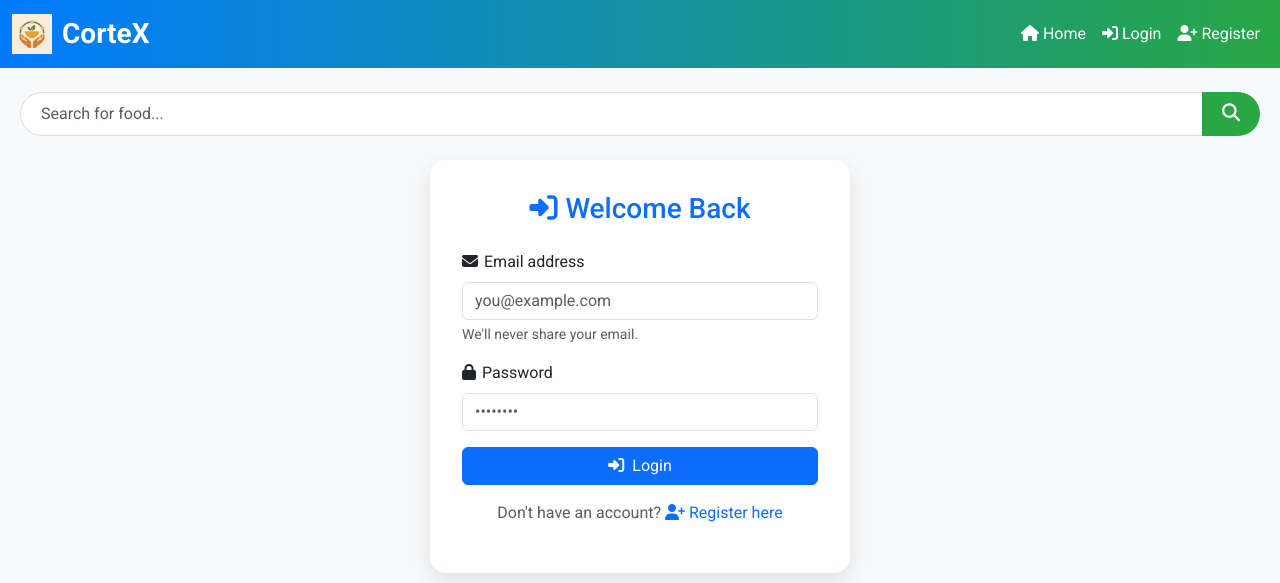
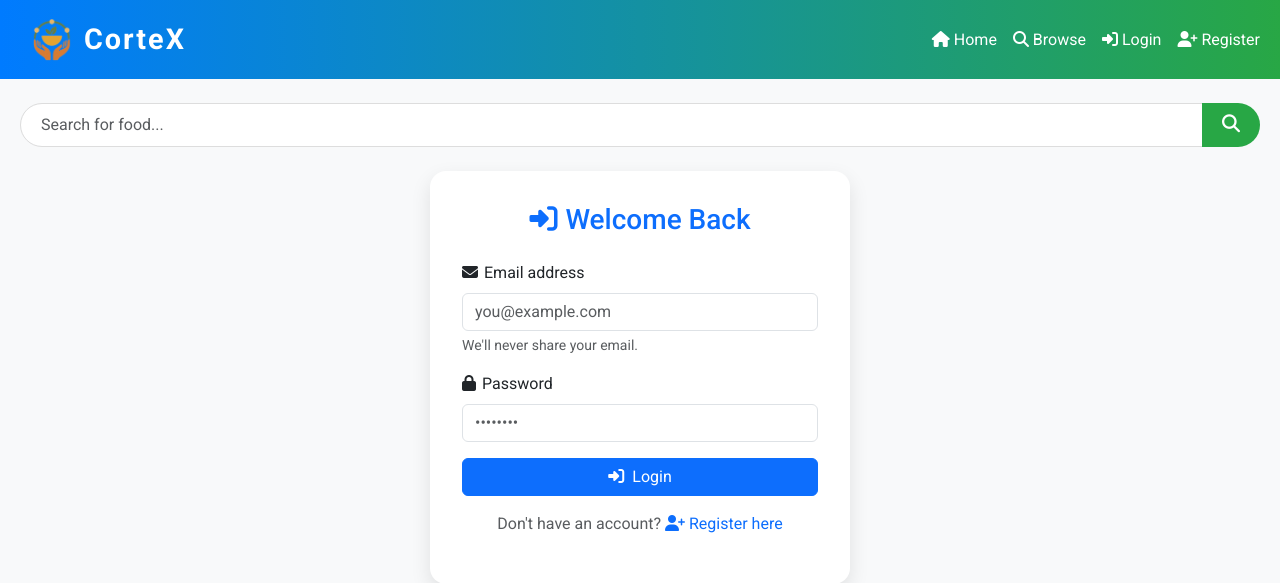
Before and after one commit to shahram8708/CorteX, a Flask app: a page that uses app/templates/base.html in a window 1280 px wide. Shown: the top 583 px of the page. Run offline with Flask 3, Linux system fonts and the light colour scheme; some libraries are stand-ins or nearby versions.

Commit message:
added commit

```diff
--- a/app/routes.py
+++ b/app/routes.py
@@ -368,11 +368,15 @@ def delete_food(post_id):
     return redirect(url_for('main.my_listings'))
 
 @main.route('/listing/<int:post_id>')
-@login_required
 def listing_detail(post_id):
     post = FoodPost.query.get_or_404(post_id)
 
-    user_request = PickupRequest.query.filter_by(requesting_user_id=current_user.id, foodpost_id=post_id).first()
+    user_request = None
+    if current_user.is_authenticated:
+        user_request = PickupRequest.query.filter_by(
+            requesting_user_id=current_user.id,
+            foodpost_id=post_id
+        ).first()
 
     return render_template('listing_detail.html', post=post, user_request=user_request)
 
@@ -439,20 +443,25 @@ def my_listings():
     return render_template('my_listings.html', posts=posts)
 
 @main.route('/view_listings')
-@login_required
 def view_listings():
-    if current_user.user_type not in REQUESTER_USER_TYPES:
-        flash("Only NGOs and Beneficiaries can view listings.", "warning")
-        return redirect(url_for("main.login"))
+    pin_code = None
+    user_requests = {}
 
-    pin_code = current_user.address[-6:]
+    if current_user.is_authenticated:
+        if current_user.user_type not in REQUESTER_USER_TYPES:
+            flash("Only NGOs and Beneficiaries can view listings.", "warning")
+            return redirect(url_for("main.login"))
+
+        pin_code = current_user.address[-6:]
+        user_requests = {
+            r.foodpost_id: r.status
+            for r in PickupRequest.query.filter_by(requesting_user_id=current_user.id).all()
+        }
+    else:
+        posts = FoodPost.query.all()
+        return render_template('view_listings.html', posts=posts, user_requests=user_requests)
+
     posts = FoodPost.query.filter_by(pin_code=pin_code).all()
-
-
-    user_requests = {
-        r.foodpost_id: r.status
-        for r in PickupRequest.query.filter_by(requesting_user_id=current_user.id).all()
-    }
 
     return render_template('view_listings.html', posts=posts, user_requests=user_requests)
 
--- a/app/templates/base.html
+++ b/app/templates/base.html
@@ -48,7 +48,7 @@
   "@type": "Organization",
   "name": "CorteX",
   "url": "https://www.CorteX.org",
-  "logo": "https://cortex.onrender.com/static/images/logo.png",
+  "logo": "https://cortex.onrender.com/static/logo.png",
   "sameAs": [
     "https://www.facebook.com/profile.php?id=61574916413888",
     "https://www.instagram.com/multi.mosaic/",
@@ -198,26 +198,43 @@
   <nav class="navbar navbar-expand-lg navbar-light">
     <div class="container-fluid">
       <a class="navbar-brand" href="{{ url_for('main.home') }}">
-        <img src="{{ url_for('static', filename='logo.png') }}" alt="CorteX Logo"
-          style="width: 40px; height: auto; margin-right: 10px;">
-        <span class="fs-3 fw-bold">CorteX</span>
+        <img src="{{ url_for('static', filename='logo2.png') }}" alt="CorteX Logo">
+        <span class="brand-name">CorteX</span>
       </a>
+
       <style>
         .navbar-brand {
           display: flex;
           align-items: center;
-          font-size: 1.5rem;
+          font-size: 1.75rem;
           color: #fff;
           text-decoration: none;
-          font-weight: bold;
+          font-weight: 700;
+          padding: 10px 20px;
+          border-radius: 8px;
+          transition: background-color 0.3s ease, transform 0.3s ease;
         }
 
         .navbar-brand img {
           width: 40px;
           height: auto;
-          margin-right: 10px;
+          margin-right: 12px;
+          transition: transform 0.3s ease;
+        }
+
+        .brand-name {
+          font-size: 1.8rem;
+          font-weight: bold;
+          color: #fff;
+          letter-spacing: 2px;
+        }
+
+        .navbar-brand:hover .brand-name {
+          color: #fff;
+          letter-spacing: 3px;
         }
       </style>
+
       <button class="navbar-toggler" type="button" data-bs-toggle="collapse" data-bs-target="#navbarNav"
         aria-controls="navbarNav" aria-expanded="false" aria-label="Toggle navigation">
         <span class="navbar-toggler-icon"></span>
@@ -275,6 +292,11 @@
             </a>
           </li>
           {% else %}
+          <li class="nav-item">
+            <a class="nav-link" href="{{ url_for('main.view_listings') }}">
+              <i class="fa fa-search"></i> Browse
+            </a>
+          </li>
           <li class="nav-item">
             <a class="nav-link" href="{{ url_for('main.login') }}">
               <i class="fa fa-sign-in-alt"></i> Login
@@ -412,13 +434,27 @@
       </a>
     </div>
     {% endif %}
-
+    {% if current_user.is_authenticated %}
     <div class="nav-item">
       <a href="{{ url_for('main.profile') }}" class="nav-link">
         <i class="fa fa-user"></i>
         <span>Profile</span>
       </a>
     </div>
+    {% else %}
+    <div class="nav-item">
+      <a href="{{ url_for('main.view_listings') }}" class="nav-link">
+        <i class="fa fa-search"></i>
+        <span>Browse</span>
+      </a>
+    </div>
+    <div class="nav-item">
+      <a href="{{ url_for('main.login') }}" class="nav-link">
+        <i class="fa fa-sign-in-alt"></i>
+        <span>Login</span>
+      </a>
+    </div>
+    {% endif %}
   </div>
 
   <footer class="footer">
@@ -432,7 +468,6 @@
     </div>
   </footer>
 
-
   <script src="https://cdn.jsdelivr.net/npm/@popperjs/core@2.11.6/dist/umd/popper.min.js"></script>
   <script src="https://cdn.jsdelivr.net/npm/bootstrap@5.3.0/dist/js/bootstrap.min.js"></script>
   {% block scripts %}{% endblock %}
--- a/config.py
+++ b/config.py
@@ -1,8 +1,8 @@
 import os
 
 class Config:
-    SECRET_KEY = os.environ.get('SECRET_KEY') or 'this-is-a-secret-key'
-    SQLALCHEMY_DATABASE_URI = 'sqlite:///foodbridge.db'
+    SECRET_KEY = os.environ.get('SECRET_KEY') or 'CorteX-6708b3d-4a2e-8c0f-1a5f7b9c6d2e'
+    SQLALCHEMY_DATABASE_URI = 'postgresql://cortex_ufm2_user:eNOilAH83ZFiOw1jxrVcRTJUCx0CknN1@dpg-d0459mbuibrs73ap00ng-a.singapore-postgres.render.com/cortex_ufm2'
     SQLALCHEMY_TRACK_MODIFICATIONS = False
     MAIL_SERVER = "smtp.gmail.com"
     MAIL_PORT = 587
--- a/requirements.txt
+++ b/requirements.txt
@@ -9,3 +9,4 @@ Flask-Migrate
 Flask-Mail
 Flask-Bcrypt
 gunicorn
+psycopg2
```
Also changed, not shown: app/templates/listing_detail.html (+17 -1 lines), app/templates/pickup_request.html (+6 -1 lines), app/templates/request_status.html (+6 -1 lines), app/static/logo2.png (added).
